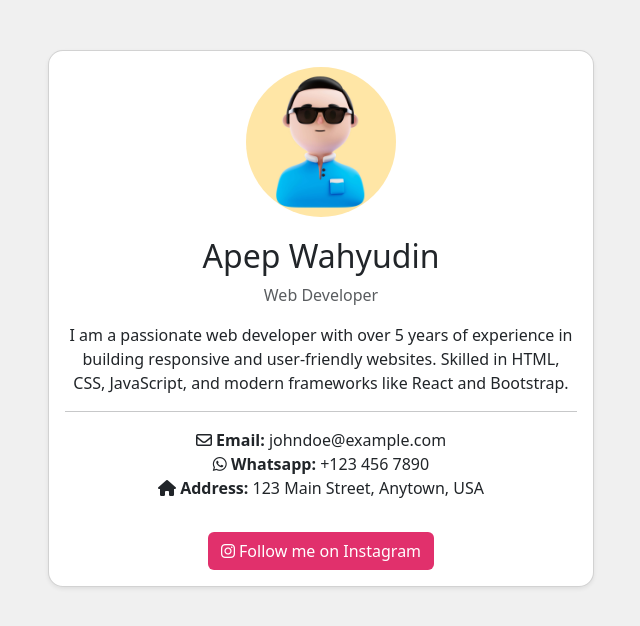
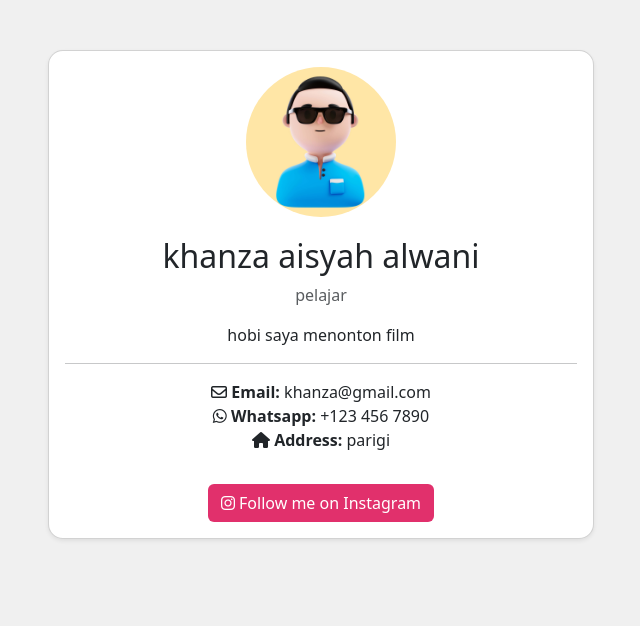
Before and after one commit to khanzaa00/pcc_KhanzaAisyahAlwani_x3, a plain HTML site: page index.html in a window 1280 px wide. Shown: the whole page, without its empty margins (319-959 px from the left). Drawn offline with nearby package versions, Linux system fonts and the light colour scheme.

Commit message:
Update index.html

```diff
--- a/index.html
+++ b/index.html
@@ -15,15 +15,15 @@
                 <div class="card shadow-sm">
                     <div class="card-body text-center">
                         <img src="avatar.jpg" alt="Profile Image" class="profile-img">
-                        <h2>Apep Wahyudin</h2>
-                        <p class="text-muted">Web Developer</p>
-                        <p>I am a passionate web developer with over 5 years of experience in building responsive and user-friendly websites. Skilled in HTML, CSS, JavaScript, and modern frameworks like React and Bootstrap.
+                        <h2>khanza aisyah alwani</h2>
+                        <p class="text-muted">pelajar</p>
+                        <p>hobi saya menonton film
                         </p>
                         <hr>
                         <ul class="list-unstyled">
-                            <li><i class="fa-regular fa-envelope"></i> <strong>Email:</strong> johndoe@example.com</li>
+                            <li><i class="fa-regular fa-envelope"></i> <strong>Email:</strong> khanza@gmail.com</li>
                             <li><i class="fa-brands fa-whatsapp"></i> <strong>Whatsapp:</strong> +123 456 7890</li>
-                            <li><i class="fa-solid fa-house"></i> <strong>Address:</strong> 123 Main Street, Anytown, USA</li>
+                            <li><i class="fa-solid fa-house"></i> <strong>Address:</strong> parigi</li>
                         </ul>
                         <a href="https://www.instagram.com/sebuahsemangat" target="_blank" class="btn btn-instagram mt-3">
                             <i class="fab fa-instagram"></i> Follow me on Instagram
```
